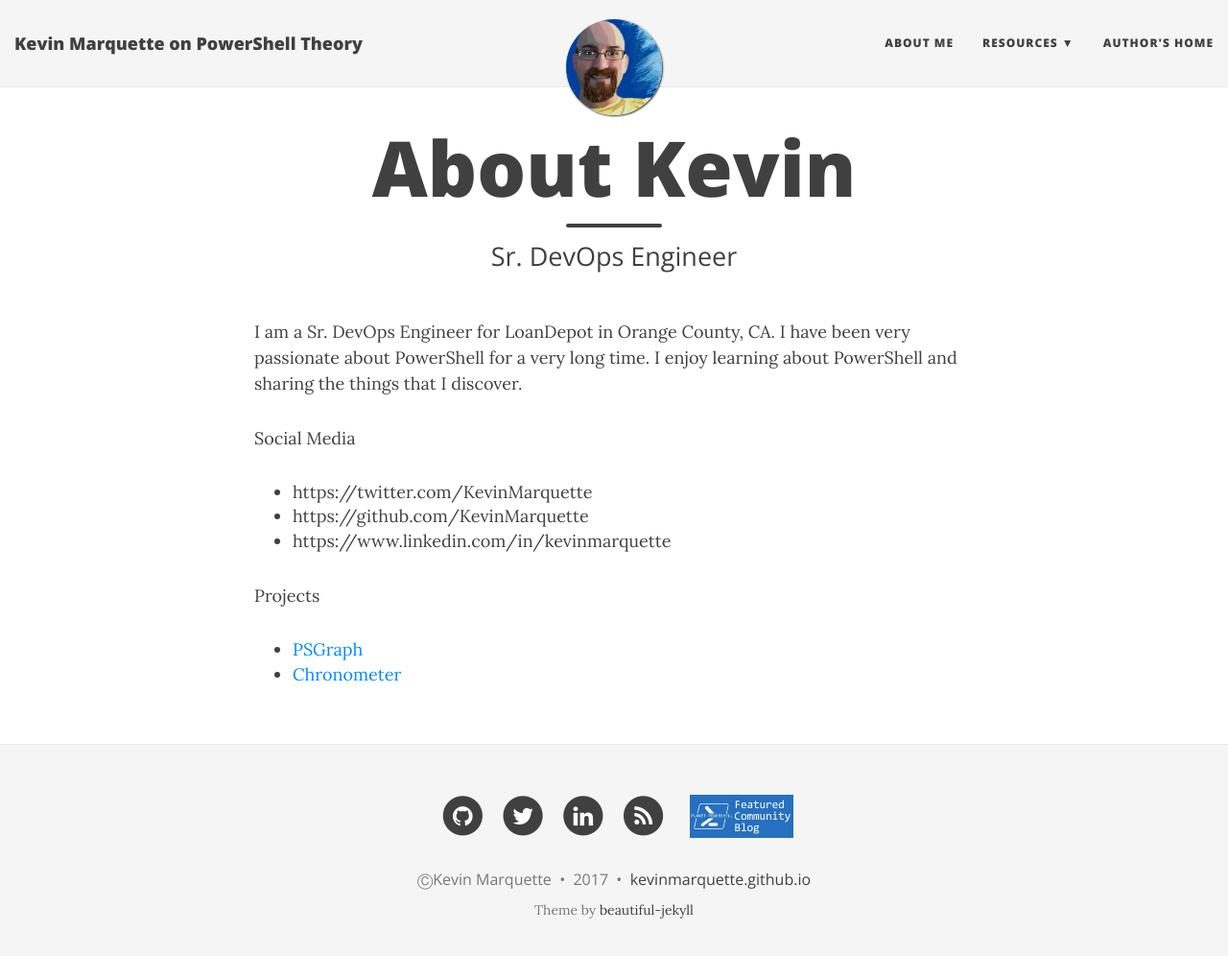
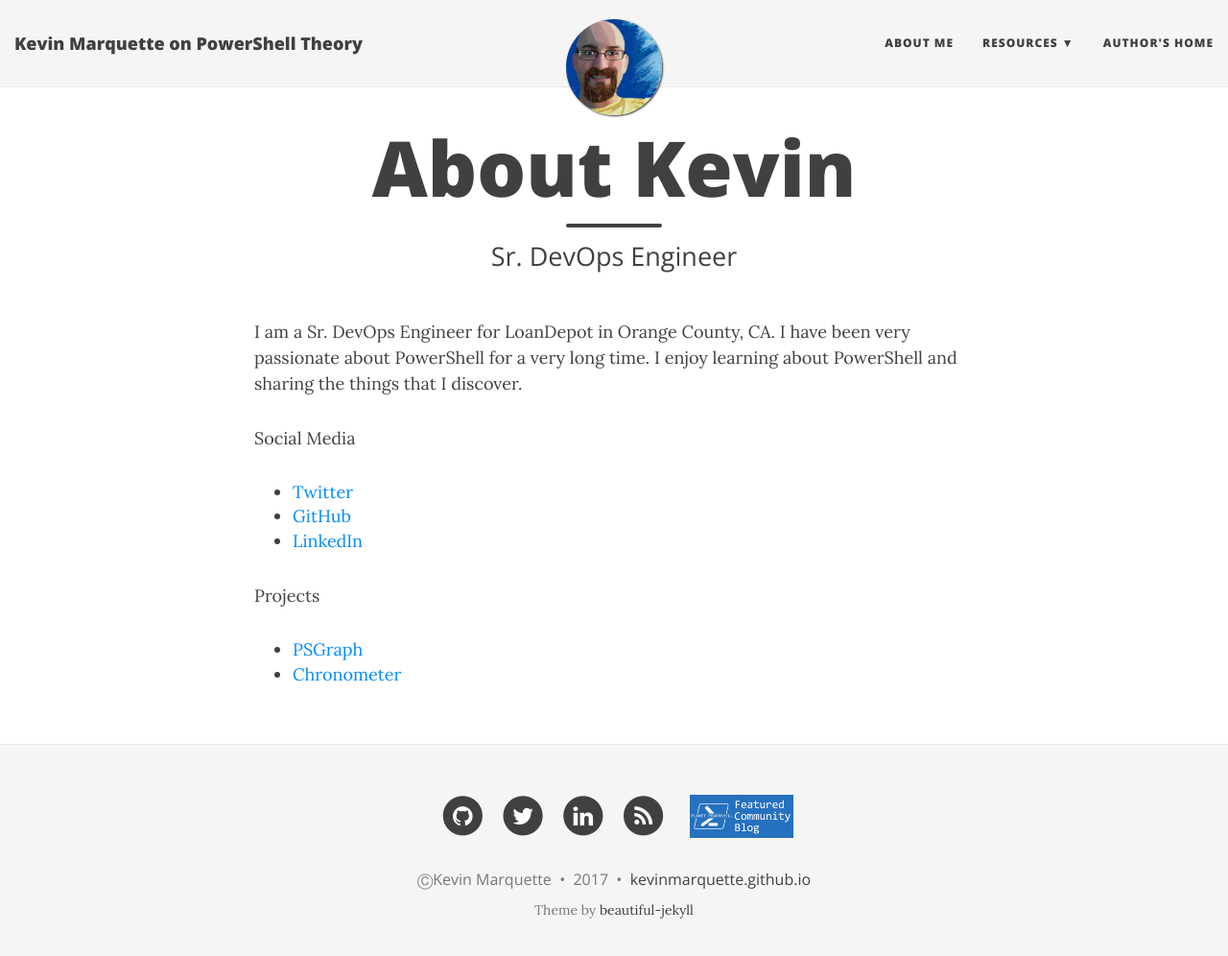
Before and after one commit to KevinMarquette/kevinmarquette.github.io, a Jekyll site: the page built from aboutme.md, in a window 1280 px wide and 1009 px high. Shown: the top 996 px of the window at 96% size. Built offline with Jekyll 4.4.1, drawn with Linux system fonts in a browser that asks for light colours; nearby versions of some CDN libraries; some of the changed lines change nothing that is shown.

Commit message:
about me links

```diff
--- a/aboutme.md
+++ b/aboutme.md
@@ -26,9 +26,9 @@
 I am a Sr. DevOps Engineer for LoanDepot in Orange County, CA. I have been very passionate about PowerShell for a very long time. I enjoy learning about PowerShell and sharing the things that I discover.
 
 Social Media
-* https://twitter.com/KevinMarquette
-* https://github.com/KevinMarquette
-* https://www.linkedin.com/in/kevinmarquette
+* [Twitter](https://twitter.com/KevinMarquette)
+* [GitHub](https://github.com/KevinMarquette)
+* [LinkedIn](https://www.linkedin.com/in/kevinmarquette)
 
 Projects
 * [PSGraph](/2017-01-30-Powershell-PSGraph/)
```
